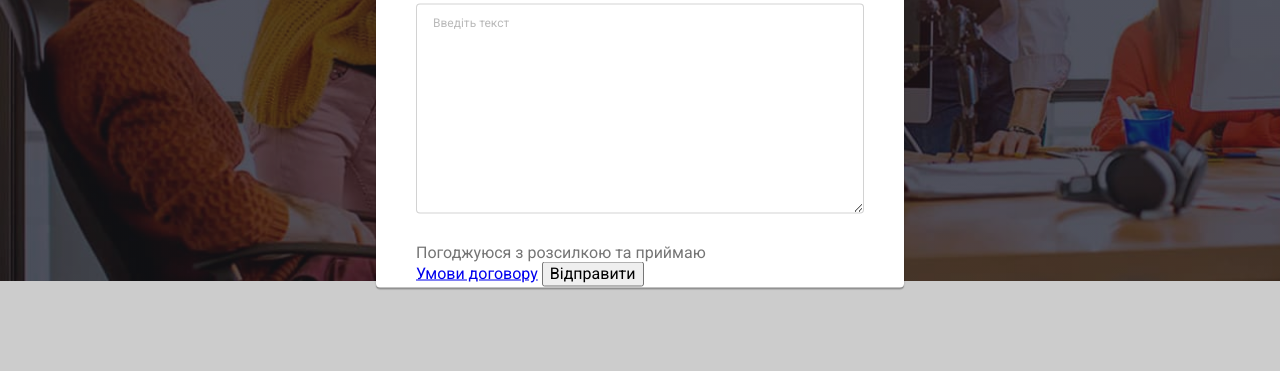
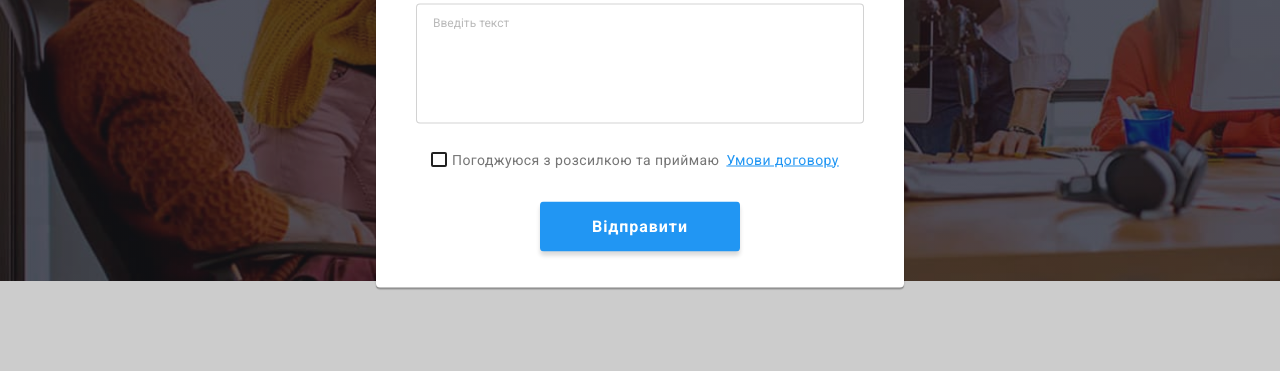
Before and after one commit to OksanaDrobakha/goit-markup-hw-06, a plain HTML site: page index.html in a window 1280 px wide. Both pictures are taken after a click on the button "Замовити послугу". Shown: the part 403-774 px from the top of the page. Drawn offline with nearby package versions, Linux system fonts and the light colour scheme.

Commit message:
before hover focus

```diff
--- a/css/styles.css
+++ b/css/styles.css
@@ -929,7 +929,7 @@ l.background-team {
   border: 1px solid rgba(33, 33, 33, 0.2);
   border-radius: 4px;
   outline: transparent;
-  padding-left: 12px;
+  padding-left: 42px;
 }
 
 .modal-form-icon {
@@ -940,12 +940,22 @@ l.background-team {
   transform: translateY(-50%);
 }
 
+.modal-form-check {
+  position: absolute;
+  left: 15px;
+  top: 50%;
+  margin: 0;
+  transform: translateY(-50%);
+}
+
 .modal-comment {
   width: 100%;
+  height: 120px;
   border: 1px solid rgba(33, 33, 33, 0.2);
   border-radius: 4px;
   outline: transparent;
   padding: 12px 16px;
+  resize: none;
   margin-bottom: 20px;
 }
 
@@ -953,3 +963,50 @@ l.background-team {
   font-size: 12px;
   color: rgba(117, 117, 117, 0.5);
 }
+
+.form-checkbox {
+  visibility: hidden;
+}
+
+.modal-form-check {
+  border: 2px solid var(--title-color);
+  border-radius: 2px;
+  fill: var(--white-color);
+}
+
+.form-agree {
+  font-weight: 400;
+  font-size: 14px;
+  line-height: 1.71;
+  letter-spacing: 0.03em;
+  color: var(--text-color);
+  margin-left: 23px;
+}
+
+.form-contract {
+  font-weight: 400;
+  font-size: 14px;
+  line-height: 1.71;
+  letter-spacing: 0.03em;
+  margin-left: 7px;
+  color: var(--main-color);
+}
+
+.modal-form-button {
+  width: 200px;
+  height: 50px;
+  background-color: var(--main-color);
+  font-family: inherit;
+  font-weight: 700;
+  font-size: 16px;
+  line-height: 1.88;
+  letter-spacing: 0.06em;
+  color: var(--white-color);
+  box-shadow: 0px 4px 4px rgba(0, 0, 0, 0.15);
+  border-radius: 4px;
+  border-color: transparent;
+  position: relative;
+  left: 50%;
+  transform: translate(-50%, 0);
+  margin-top: 20px;
+}
--- a/index.html
+++ b/index.html
@@ -533,32 +533,33 @@
             <label for="tel" class="modal-label">Телефон</label>
             <div class="form-item">
               <input type="tel" name="tel" id="tel" class="modal-input" />
-              <svg class="modal-form-icon" width="12" height="12">
+              <svg class="modal-form-icon" width="13" height="13">
                 <use href="./images/symbol-defs.svg#icon-tel"></use>
               </svg>
             </div>
             <label for="email" class="modal-label">Пошта</label>
             <div class="form-item">
               <input type="email" name="email" id="email" class="modal-input" />
-              <svg class="modal-form-icon" width="12" height="12">
+              <svg class="modal-form-icon" width="15" height="12">
                 <use href="./images/symbol-defs.svg#icon-mail"></use>
               </svg>
             </div>
             <label for="comment" class="modal-label">Коментар</label>
-            <div class="form-item">
             <textarea
               name="comment"
               id="comment"
-                rows="10"
               placeholder="Введіть текст"
               class="modal-comment"
             ></textarea>
-            </div>
-            <span>
-              <p>Погоджуюся з розсилкою та приймаю</p>
-              <a href="#">Умови договору</a>
+            <span class="form-item">
+              <input type="checkbox" name="agree" class="form-checkbox" />
+              <svg class="modal-form-check" width="16" height="15">
+                <use href="./images/symbol-defs.svg#icon-agree"></use>
+              </svg>
+              <p class="form-agree">Погоджуюся з розсилкою та приймаю</p>
+              <a href="#" class="form-contract">Умови договору</a>
             </span>
-            <button type="button">Відправити</button>
+            <button type="submit" class="modal-form-button">Відправити</button>
           </form>
         </div>
       </div>
```
Lines whose indentation alone changed are shown as unchanged.
